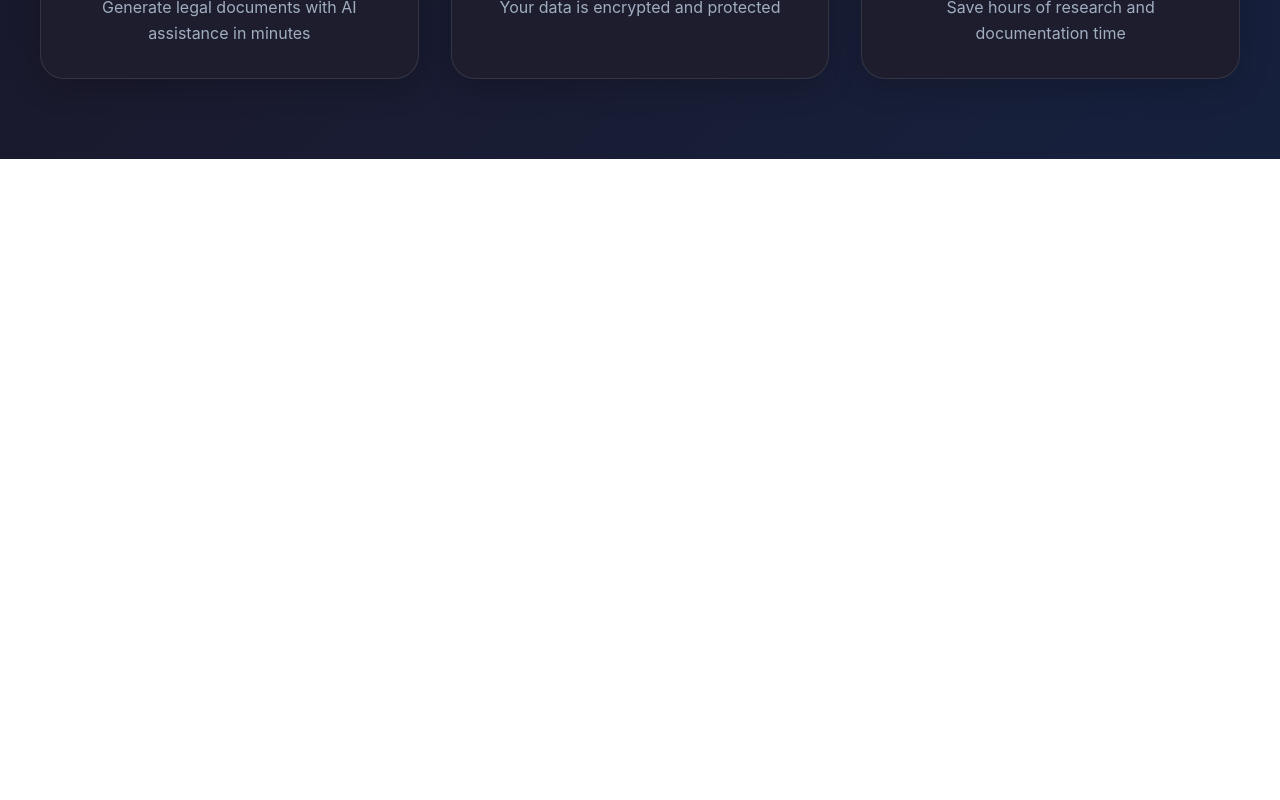
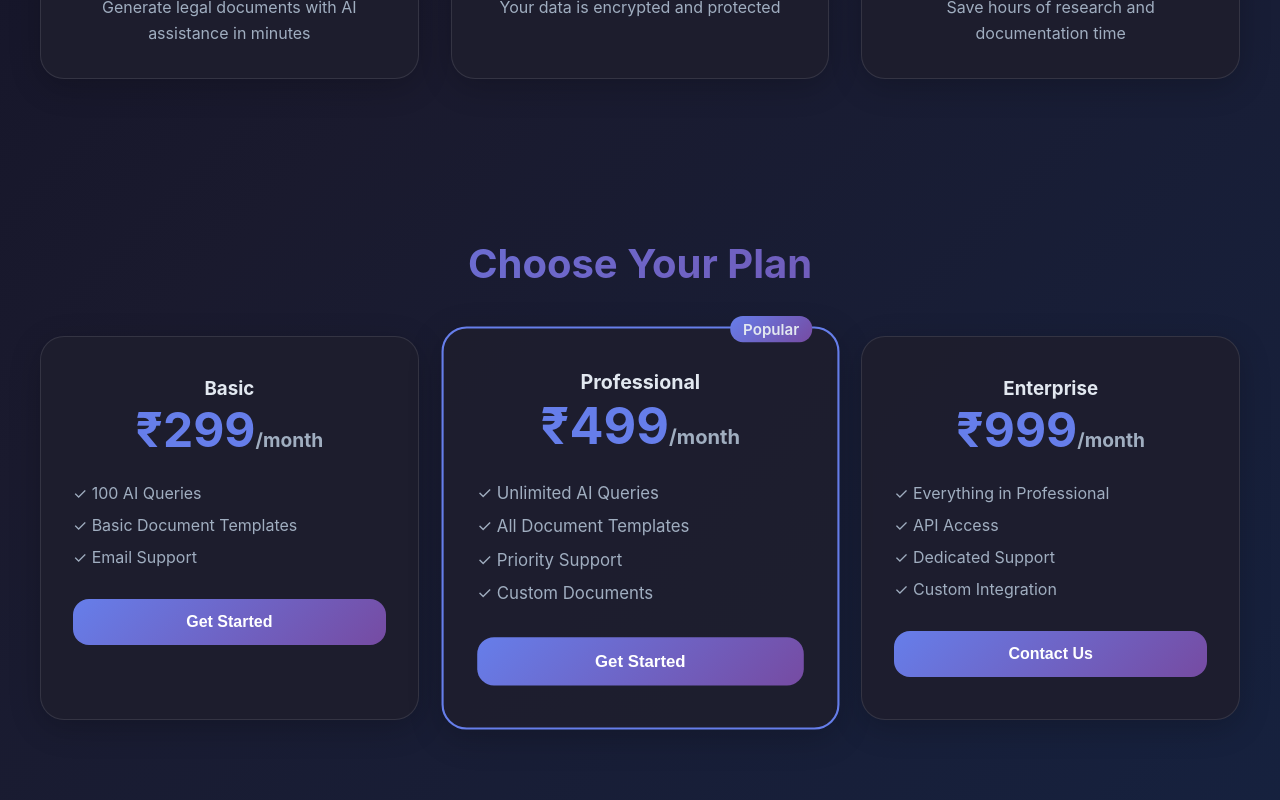
Before and after one commit to tejasmishra1701/Legal-Assistant, a React (Vite) app in the folder frontend/: page /home in a window 1280 px wide. Shown: the part 1109-1909 px from the top of the page. Before the commit the page ends 1268 px from the top, so only its background shows below. Built offline with nearby package versions, Linux system fonts and the light colour scheme.

Commit message:
home update temporary

```diff
--- a/frontend/src/pages/Home/Home.jsx
+++ b/frontend/src/pages/Home/Home.jsx
@@ -39,12 +39,12 @@ function Home() {
         </div>
       </section>
 
-      {/* <section className="pricing">
+      <section className="pricing">
         <h2>Choose Your Plan</h2>
         <div className="pricing-grid">
           <div className="pricing-card">
             <h3>Basic</h3>
-            <div className="price">$29<span>/month</span></div>
+            <div className="price">₹299<span>/month</span></div>
             <ul className="benefits">
               <li>✓ 100 AI Queries</li>
               <li>✓ Basic Document Templates</li>
@@ -57,7 +57,7 @@ function Home() {
           <div className="pricing-card featured">
             <div className="featured-tag">Popular</div>
             <h3>Professional</h3>
-            <div className="price">$49<span>/month</span></div>
+            <div className="price">₹499<span>/month</span></div>
             <ul className="benefits">
               <li>✓ Unlimited AI Queries</li>
               <li>✓ All Document Templates</li>
@@ -70,7 +70,7 @@ function Home() {
           </div>
           <div className="pricing-card">
             <h3>Enterprise</h3>
-            <div className="price">$99<span>/month</span></div>
+            <div className="price">₹999<span>/month</span></div>
             <ul className="benefits">
               <li>✓ Everything in Professional</li>
               <li>✓ API Access</li>
@@ -82,7 +82,7 @@ function Home() {
             </button>
           </div>
         </div>
-      </section> */}
+      </section>
     </div>
   )
 }
```
